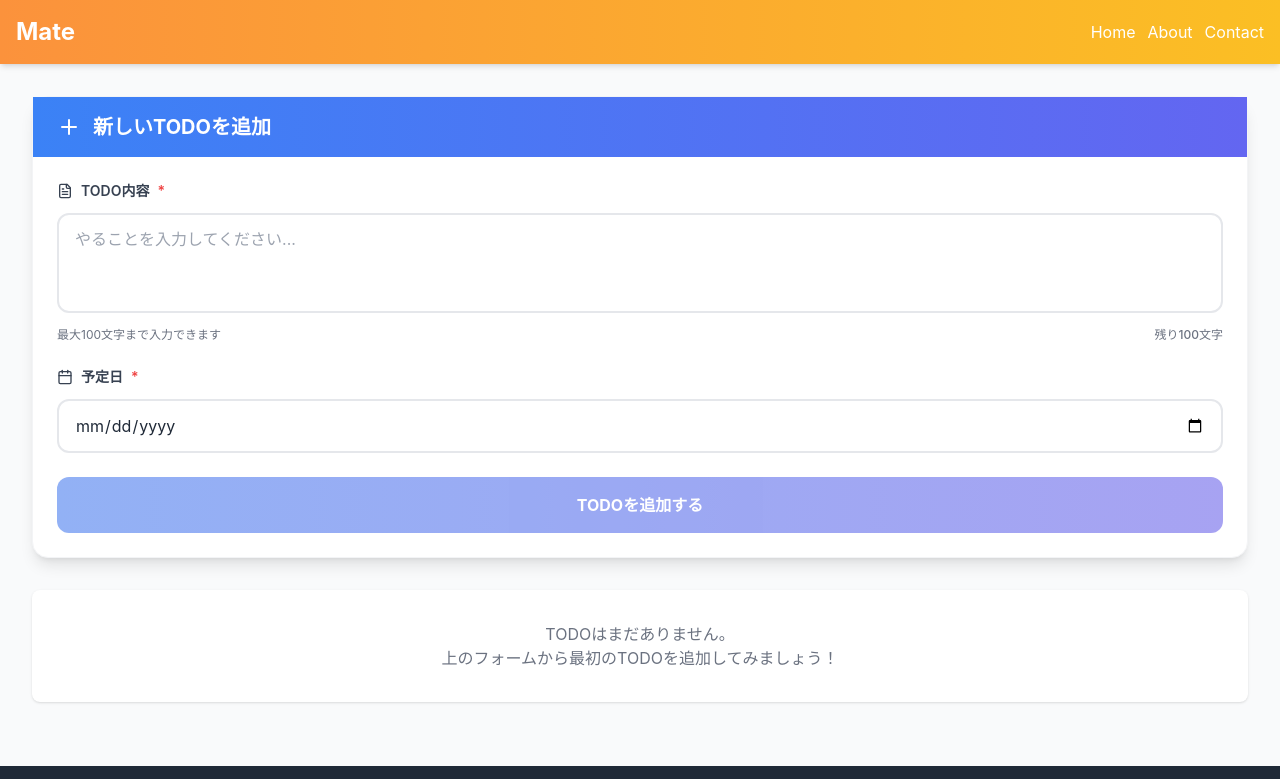
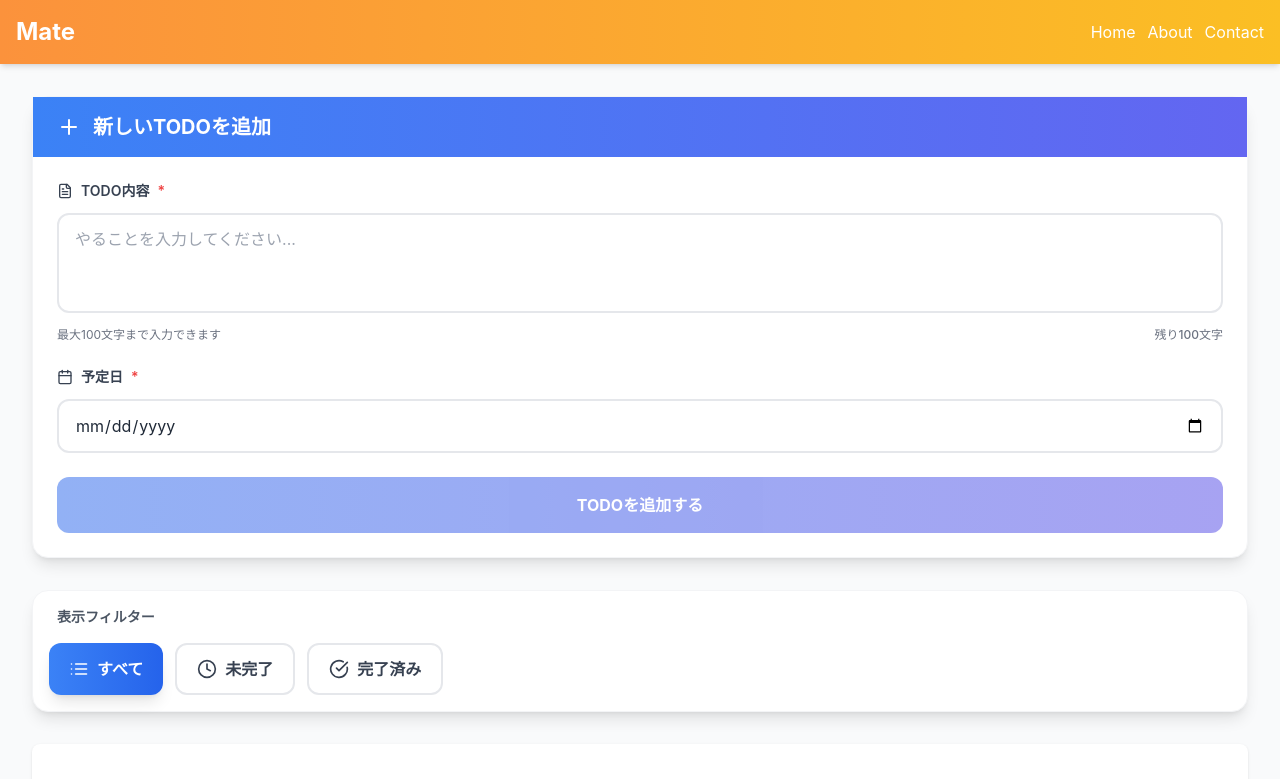
Before and after one commit to yuma33/Mate, a React (Create React App) app: page / in a window 1280 px wide. Shown: the top 779 px of the page. Built offline with nearby package versions, Linux system fonts and the light colour scheme.

Commit message:
todoの絞り込み機能を追加

```diff
--- a/src/App.jsx
+++ b/src/App.jsx
@@ -4,11 +4,13 @@ import { BrowserRouter, Routes, Route } from "react-router-dom";
 import Header from "./components/Header";
 import Event from  "./components/Event";
 import TodoList from "./components/TodoList";
+import FilterButtons from "./components/FilterButtons";
 import Footer from "./components/Footer";
 
 function App() {
   const [todos, setTodos] = useState([]);
   const [editingTodo, setEditingTodo] = useState(null);
+  const [activeFilter, setActiveFilter] = useState('all');
 
   const addTodo = (newTodoData) => {
     const newTodo = {
@@ -34,17 +36,14 @@ function App() {
     setTodos(todos.filter(todo => todo.id !== id));
   };
 
-  // 編集を開始する関数
   const startEditing = (todo) => {
     setEditingTodo(todo);
   };
 
-  // 編集をキャンセルする関数
   const cancelEditing = () => {
     setEditingTodo(null);
   };
 
-  // TODOを更新する関数
   const updateTodo = (updatedTodoData) => {
     setTodos(
       todos.map((todo) =>
@@ -52,13 +51,27 @@ function App() {
           ? {
               ...todo,
               ...updatedTodoData,
-              updatedAt: new Date().toISOString() // ISO形式に戻す
+              updatedAt: new Date().toISOString()
             }
           : todo
       )
     );
-    setEditingTodo(null); // 編集モードを終了
+    setEditingTodo(null);
   };
+
+  const handleFilterChange = (filterType) => {
+    setActiveFilter(filterType);
+  };
+
+  const filteredTodos = todos.filter(todo => {
+    if (activeFilter === 'incomplete') {
+      return !todo.completed;
+    }
+    if (activeFilter === 'complete') {
+      return todo.completed;
+    }
+    return true;
+  });
 
   const TodoPage = () => (
     <main className="container mx-auto p-4 md:p-8">
@@ -67,8 +80,12 @@ function App() {
         editingTodo={editingTodo}
         onCancel={cancelEditing}
       />
+      <FilterButtons
+        activeFilter={activeFilter}
+        onFilterChange={handleFilterChange}
+      />
       <TodoList
-        todos={todos}
+        todos={filteredTodos}
         onToggle={toggleTodo}
         onDelete={deleteTodo}
         onEdit={startEditing}
--- /dev/null
+++ b/src/components/FilterButtons.jsx
@@ -0,0 +1,66 @@
+import { List, Clock, CheckCircle } from 'lucide-react';
+
+const FilterButtons = ({ activeFilter, onFilterChange }) => {
+  const filters = [
+    {
+      type: 'all',
+      label: 'すべて',
+      icon: List,
+      color: 'blue'
+    },
+    {
+      type: 'incomplete',
+      label: '未完了',
+      icon: Clock,
+      color: 'amber'
+    },
+    {
+      type: 'complete',
+      label: '完了済み',
+      icon: CheckCircle,
+      color: 'green'
+    },
+  ];
+
+  const getButtonStyles = (filter, isActive) => {
+    const baseStyles = "flex items-center gap-2 px-5 py-3 rounded-xl font-semibold transition-all transform hover:scale-105 focus:ring-4 focus:ring-offset-2";
+
+    if (isActive) {
+      switch (filter.color) {
+        case 'blue':
+          return `${baseStyles} bg-gradient-to-r from-blue-500 to-blue-600 text-white shadow-lg focus:ring-blue-300`;
+        case 'amber':
+          return `${baseStyles} bg-gradient-to-r from-amber-500 to-orange-500 text-white shadow-lg focus:ring-amber-300`;
+        case 'green':
+          return `${baseStyles} bg-gradient-to-r from-green-500 to-emerald-500 text-white shadow-lg focus:ring-green-300`;
+        default:
+          return `${baseStyles} bg-gray-600 text-white shadow-lg`;
+      }
+    } else {
+      return `${baseStyles} bg-white text-gray-700 border-2 border-gray-200 hover:border-gray-300 hover:bg-gray-50 focus:ring-gray-300`;
+    }
+  };
+
+  return (
+    <div className="bg-white rounded-2xl shadow-lg border border-gray-100 p-4 mb-8">
+      <h3 className="text-sm font-semibold text-gray-600 mb-4 px-2">表示フィルター</h3>
+      <div className="flex flex-wrap gap-3">
+        {filters.map((filter) => {
+          const isActive = activeFilter === filter.type;
+          return (
+            <button
+              key={filter.type}
+              onClick={() => onFilterChange(filter.type)}
+              className={getButtonStyles(filter, isActive)}
+            >
+              <filter.icon className="w-5 h-5" />
+              <span>{filter.label}</span>
+            </button>
+          );
+        })}
+      </div>
+    </div>
+  );
+};
+
+export default FilterButtons;
--- a/src/components/Header.jsx
+++ b/src/components/Header.jsx
@@ -1,5 +1,3 @@
-import React from 'react';
-
 function Header() {
   return (
     <header className="bg-gradient-to-r from-orange-400 to-amber-400 text-white p-4 shadow-md">
--- a/src/components/TodoList.jsx
+++ b/src/components/TodoList.jsx
@@ -1,4 +1,3 @@
-import React from 'react';
 import TodoItem from './TodoItem';
 
 const TodoList = ({ todos, onToggle, onDelete, onEdit }) => {
```
